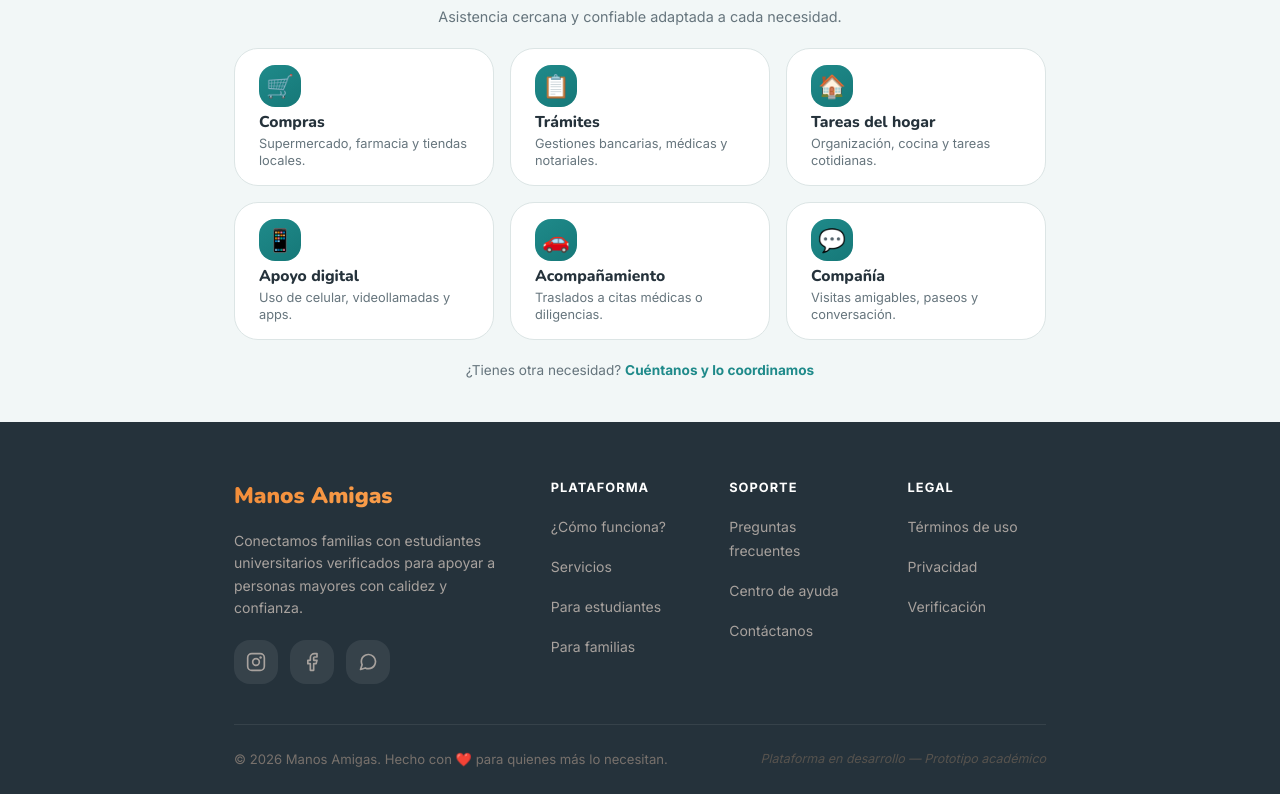
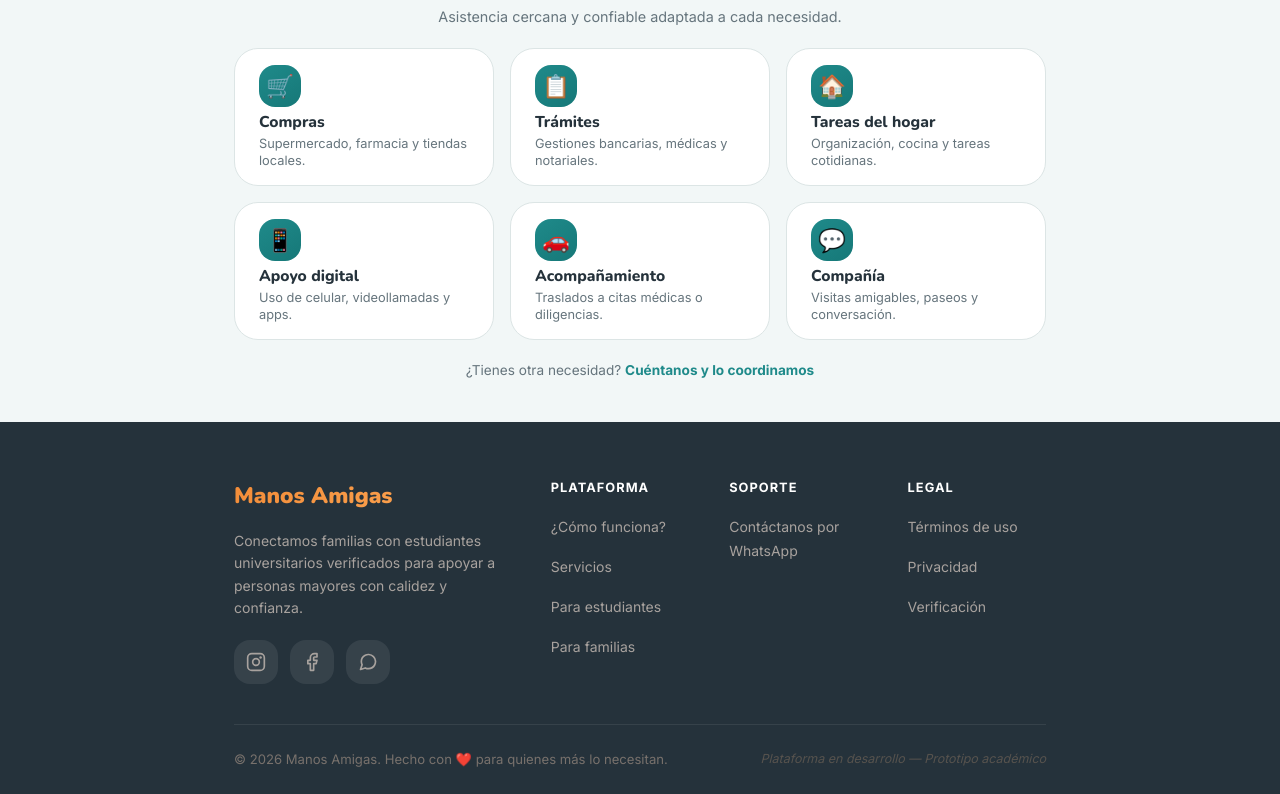
Before and after one commit to trin1xd/Manos-Amigas, a React (Vite) app in the folder frontend/: page / in a window 1280 px wide. Shown: the part 1911-2705 px from the top of the page. Built offline with nearby package versions, Linux system fonts and the light colour scheme; no server answers.

Commit message:
Footer: Contáctanos por WhatsApp

```diff
--- a/frontend/src/components/layout/Footer.jsx
+++ b/frontend/src/components/layout/Footer.jsx
@@ -1,4 +1,7 @@
 import styles from './Footer.module.css';
+
+const WHATSAPP_NUMERO = '56941679024';
+const ENLACE_WHATSAPP = `https://wa.me/${WHATSAPP_NUMERO}?text=${encodeURIComponent('Hola, quiero conocer más sobre Manos Amigas.')}`;
 
 export default function Footer() {
   const year = new Date().getFullYear();
@@ -21,7 +24,7 @@ export default function Footer() {
               <a href="#" id="footer-facebook" className={styles.socialLink} aria-label="Facebook">
                 <svg viewBox="0 0 24 24" fill="none"><path d="M18 2h-3a5 5 0 0 0-5 5v3H7v4h3v8h4v-8h3l1-4h-4V7a1 1 0 0 1 1-1h3z" stroke="currentColor" strokeWidth="2" strokeLinecap="round" strokeLinejoin="round"/></svg>
               </a>
-              <a href="#" id="footer-whatsapp" className={styles.socialLink} aria-label="WhatsApp">
+              <a href={ENLACE_WHATSAPP} target="_blank" rel="noopener noreferrer" id="footer-whatsapp" className={styles.socialLink} aria-label="Contáctanos por WhatsApp">
                 <svg viewBox="0 0 24 24" fill="none"><path d="M21 11.5a8.38 8.38 0 0 1-.9 3.8 8.5 8.5 0 0 1-7.6 4.7 8.38 8.38 0 0 1-3.8-.9L3 21l1.9-5.7a8.38 8.38 0 0 1-.9-3.8 8.5 8.5 0 0 1 4.7-7.6 8.38 8.38 0 0 1 3.8-.9h.5a8.48 8.48 0 0 1 8 8v.5z" stroke="currentColor" strokeWidth="2" strokeLinecap="round" strokeLinejoin="round"/></svg>
               </a>
             </div>
@@ -41,9 +44,7 @@ export default function Footer() {
           <nav className={styles.linksCol} aria-label="Soporte">
             <h4 className={styles.colTitle}>Soporte</h4>
             <ul>
-              <li><a href="#">Preguntas frecuentes</a></li>
-              <li><a href="#">Centro de ayuda</a></li>
-              <li><a href="#">Contáctanos</a></li>
+              <li><a href={ENLACE_WHATSAPP} target="_blank" rel="noopener noreferrer">Contáctanos por WhatsApp</a></li>
             </ul>
           </nav>
 
```
